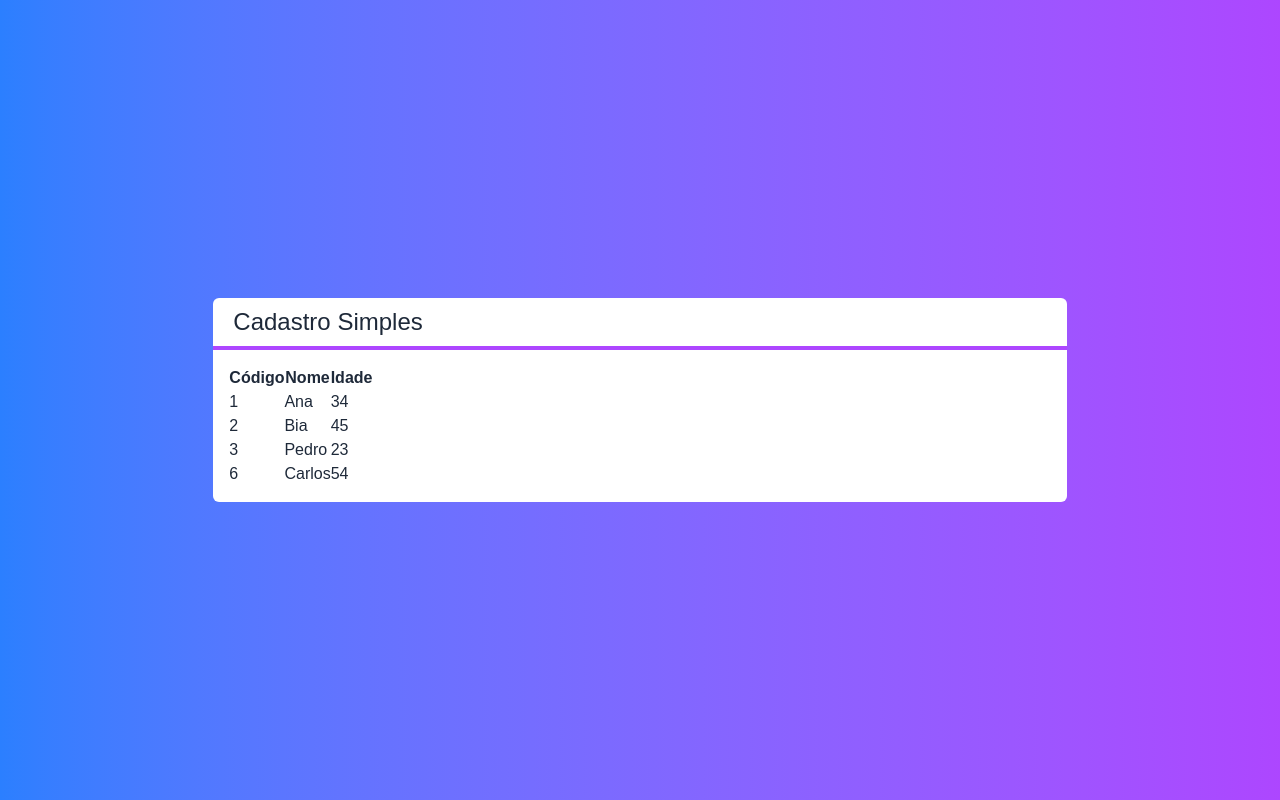
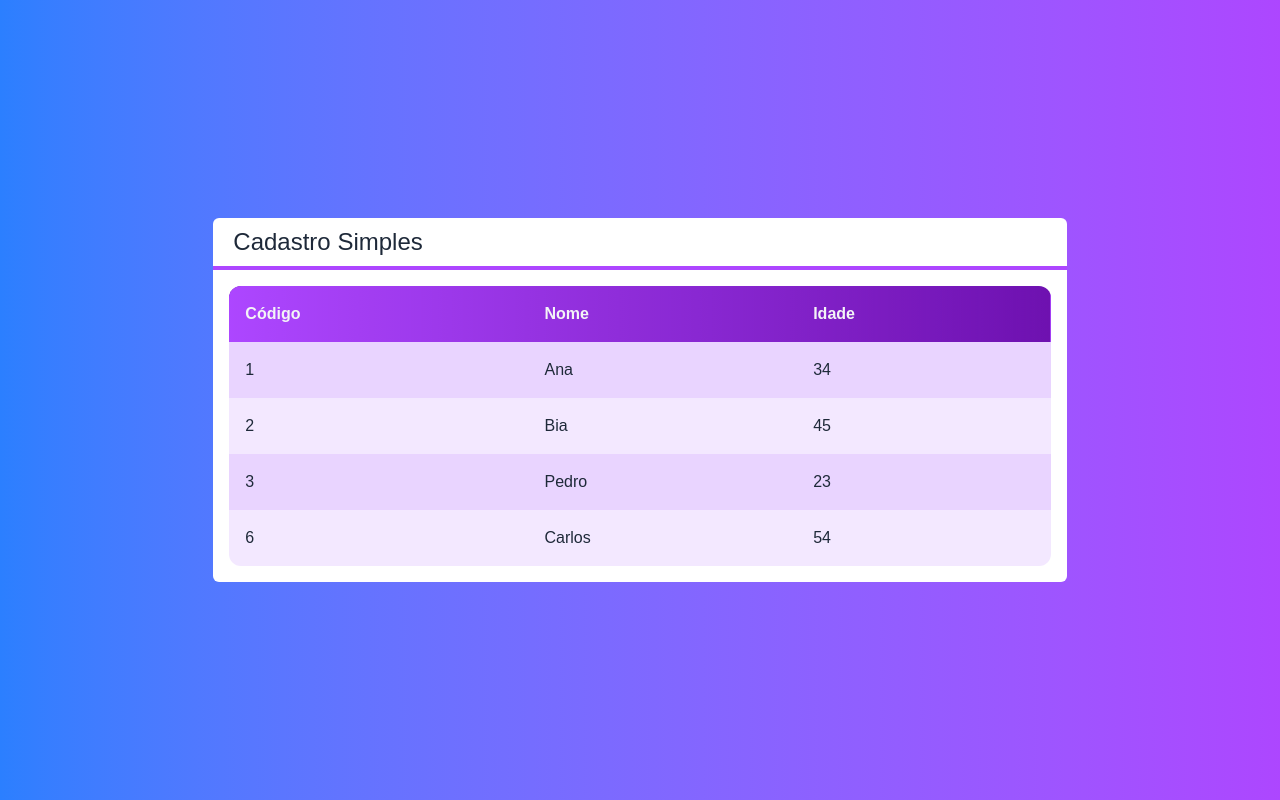
Before and after one commit to fernandesdennys/next-crud, a Next.js app: page / in a window 1280 px wide. Built offline with nearby package versions, Linux system fonts and the light colour scheme.

Commit message:
Improve Tabela table styling and layout
Added Tailwind CSS classes for better alignment, padding, and color to table headers and data cells. Alternating row backgrounds and a gradient header were introduced for improved readability and visual appeal.

```diff
--- a/src/components/Tabela.tsx
+++ b/src/components/Tabela.tsx
@@ -8,9 +8,9 @@
   function rendCabecalho() {
     return (
       <tr>
-        <th>Código</th>
-        <th>Nome</th>
-        <th>Idade</th>
+        <th className="text-left p-4">Código</th>
+        <th className="text-left p-4">Nome</th>
+        <th className="text-left p-4">Idade</th>
       </tr>
     );
   }
@@ -18,18 +18,22 @@
   function rendDados() {
     return props.clientes?.map((cliente, i) => {
       return (
-        <tr key={cliente.id}>
-          <td>{cliente.id}</td>
-          <td>{cliente.nome}</td>
-          <td>{cliente.idade}</td>
+        <tr key={cliente.id}
+        className={`${i % 2 === 0 ? 'bg-purple-200' : 'bg-purple-100'}`}>
+          <td className='text-left p-4'>{cliente.id}</td>
+          <td className='text-left p-4'>{cliente.nome}</td>
+          <td className='text-left p-4'>{cliente.idade}</td>
         </tr>
       );
     });
   }
 
   return (
-    <table>
-      <thead>
+    <table className="w-full rounded-xl overflow-hidden">
+      <thead className={`
+        bg-gradient-to-r from-purple-500 to bg-purple-800
+        text-gray-100
+        `}>
         {rendCabecalho()}
       </thead>
       <tbody>
```
